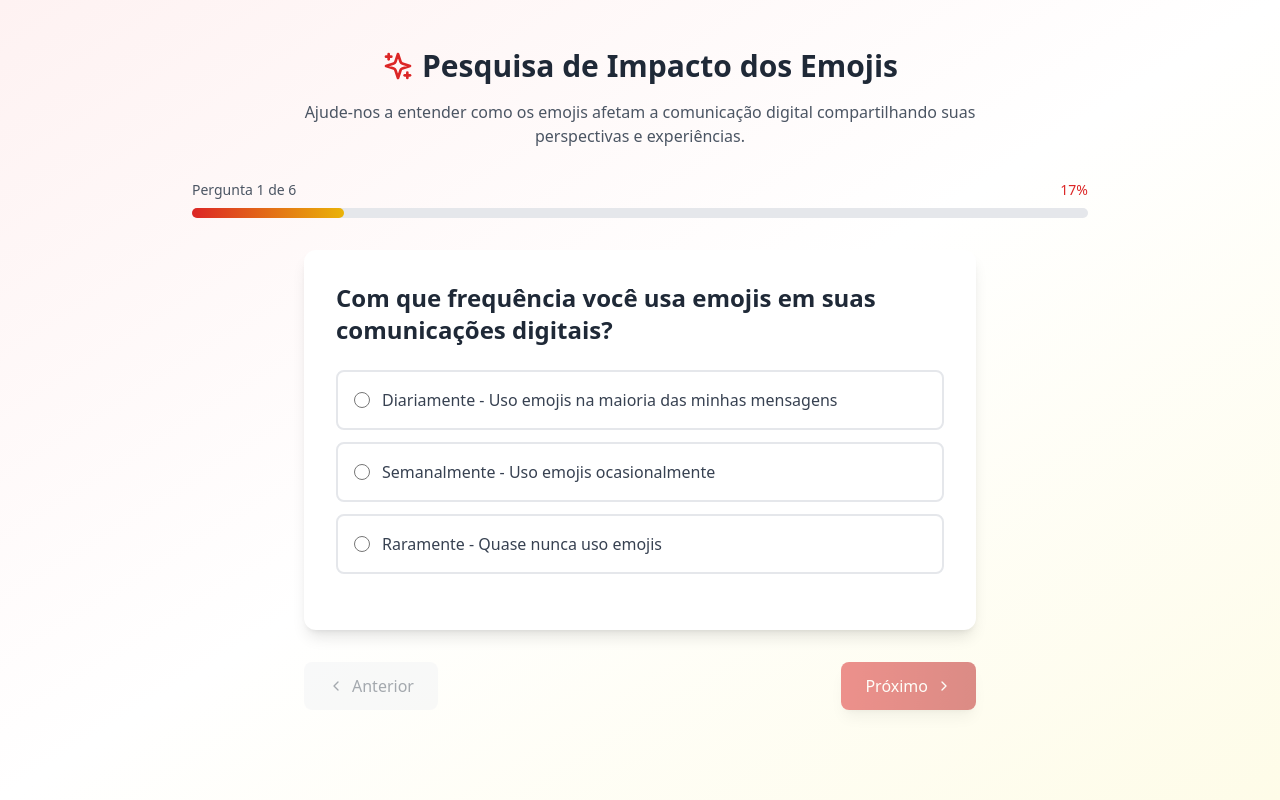
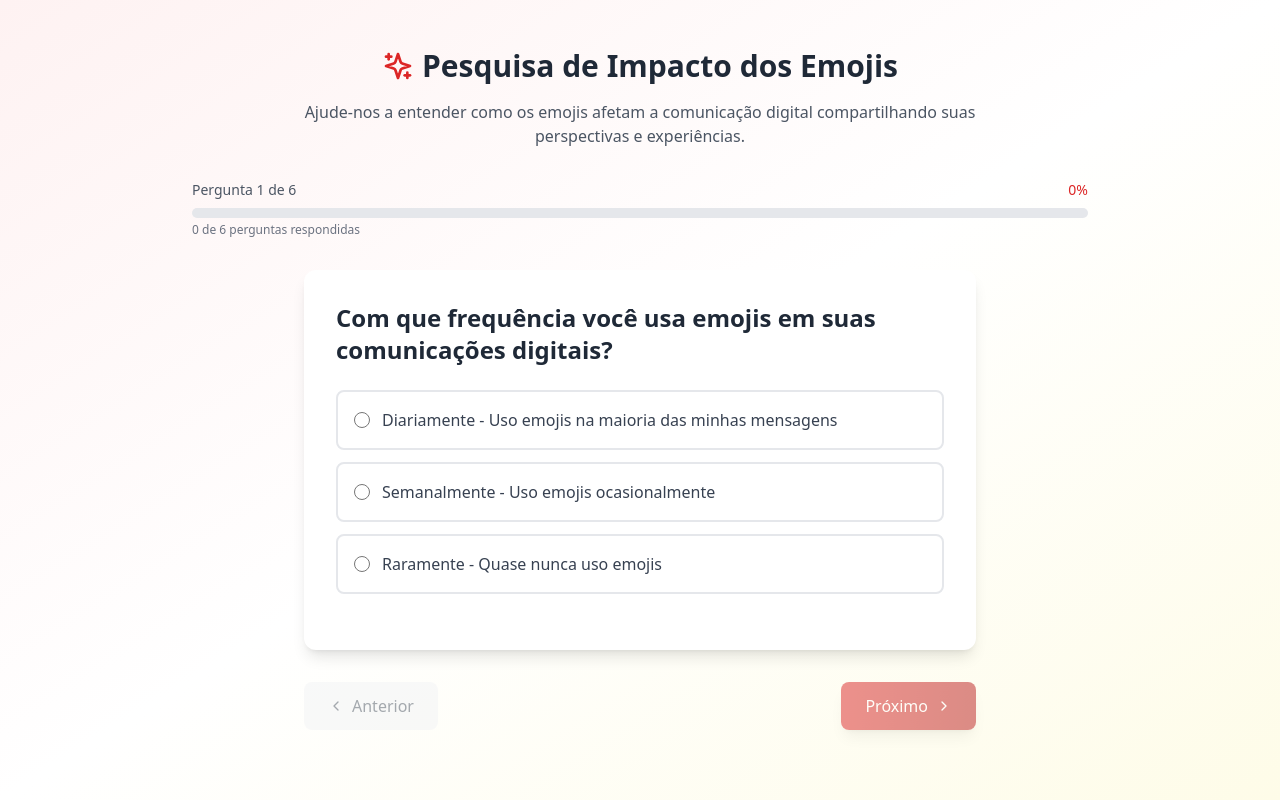
Before and after one commit to marciocar/mpieifrsw, a React (Vite) app: page / in a window 1280 px wide. Both pictures are taken after a click on the button "Fazer Pesquisa". Built offline with nearby package versions, Linux system fonts and the light colour scheme.

Commit message:
Corrigir cálculo da barra de progresso

```diff
--- a/src/components/ProgressBar.tsx
+++ b/src/components/ProgressBar.tsx
@@ -3,16 +3,19 @@ import React from 'react';
 interface ProgressBarProps {
   current: number;
   total: number;
+  isCurrentAnswered?: boolean;
 }
 
-export const ProgressBar: React.FC<ProgressBarProps> = ({ current, total }) => {
-  const percentage = Math.round((current / total) * 100);
+export const ProgressBar: React.FC<ProgressBarProps> = ({ current, total, isCurrentAnswered = false }) => {
+  // Calcular progresso baseado em perguntas respondidas
+  const answeredQuestions = isCurrentAnswered ? current : current - 1;
+  const percentage = Math.round((answeredQuestions / total) * 100);
 
   return (
     <div className="w-full mb-8">
       <div className="flex justify-between items-center mb-2">
         <span className="text-sm font-medium text-gray-600">
-          Pergunta {current} de {total}
+          Pergunta {current} de {total} {isCurrentAnswered ? '✓' : ''}
         </span>
         <span className="text-sm font-medium text-red-600">
           {percentage}%
@@ -24,6 +27,9 @@ export const ProgressBar: React.FC<ProgressBarProps> = ({ current, total }) => {
           style={{ width: `${percentage}%` }}
         />
       </div>
+      <div className="text-xs text-gray-500 mt-1">
+        {answeredQuestions} de {total} perguntas respondidas
+      </div>
     </div>
   );
 };
--- a/src/components/SurveyWizard.tsx
+++ b/src/components/SurveyWizard.tsx
@@ -220,7 +220,11 @@ export const SurveyWizard: React.FC<SurveyWizardProps> = ({ onComplete }) => {
           </p>
         </div>
 
-        <ProgressBar current={currentStep} total={questions.length} />
+        <ProgressBar
+          current={currentStep}
+          total={questions.length}
+          isCurrentAnswered={!!formData[currentQuestion.id]}
+        />
 
         <QuestionCard
           question={currentQuestion}
```
